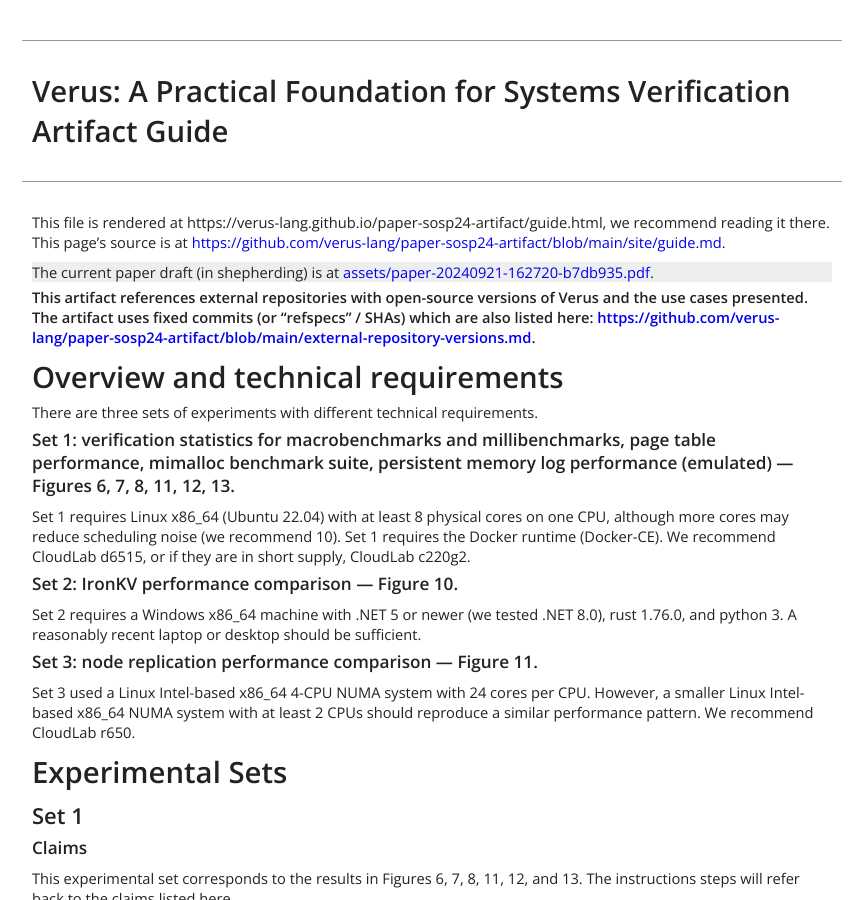
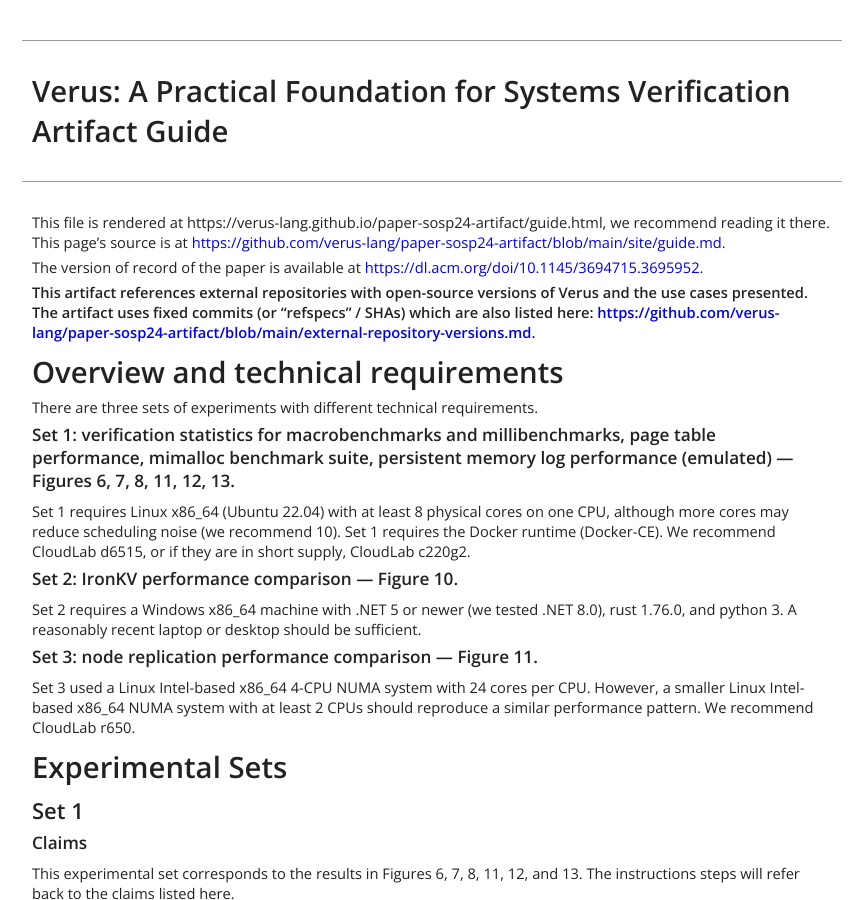
Before and after one commit to verus-lang/paper-sosp24-artifact, a Jekyll site: the page built from site/guide.md, in a window 1280 px wide and 900 px high. Shown: the whole window, without its empty margins (8-871 px from the left). Built offline with Jekyll 4.4.1, drawn with Linux system fonts in a browser that asks for light colours.

Commit message:
add link to paper in guide

```diff
--- a/site/guide.md
+++ b/site/guide.md
@@ -5,9 +5,7 @@ title: "Verus: A Practical Foundation for Systems Verification<br/>Artifact Guid
 
 This file is rendered at https://verus-lang.github.io/paper-sosp24-artifact/guide.html, we recommend reading it there. This page's source is at [https://github.com/verus-lang/paper-sosp24-artifact/blob/main/site/guide.md](https://github.com/verus-lang/paper-sosp24-artifact/blob/main/site/guide.md).
 
-<div style="background-color: #eee; margin-top: 10px; margin-right: 0px;">
-{{ "The current paper draft (in shepherding) is at [assets/paper-20240921-162720-b7db935.pdf](assets/paper-20240921-162720-b7db935.pdf)." | markdownify }}
-</div>
+The version of record of the paper is available at [https://dl.acm.org/doi/10.1145/3694715.3695952](https://dl.acm.org/doi/10.1145/3694715.3695952).
 
 **This artifact references external repositories with open-source versions of Verus and the use cases presented. The artifact uses fixed commits (or "refspecs" / SHAs) which are also listed here: [https://github.com/verus-lang/paper-sosp24-artifact/blob/main/external-repository-versions.md](https://github.com/verus-lang/paper-sosp24-artifact/blob/main/external-repository-versions.md).**
 
```
